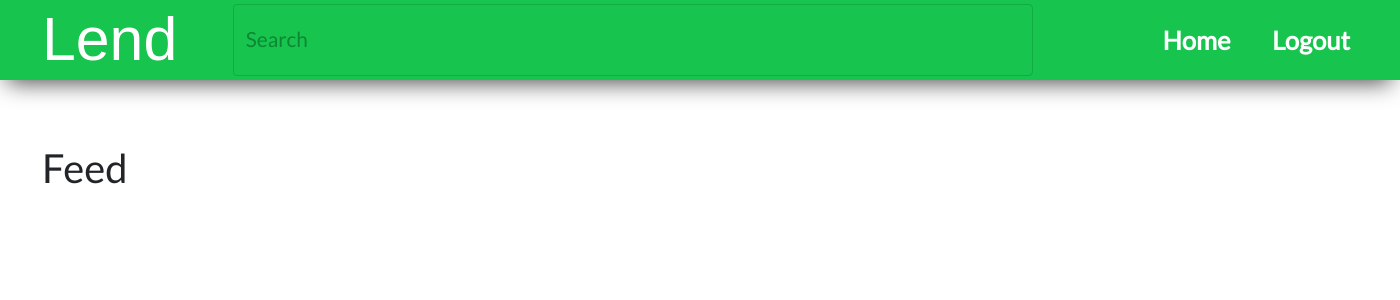
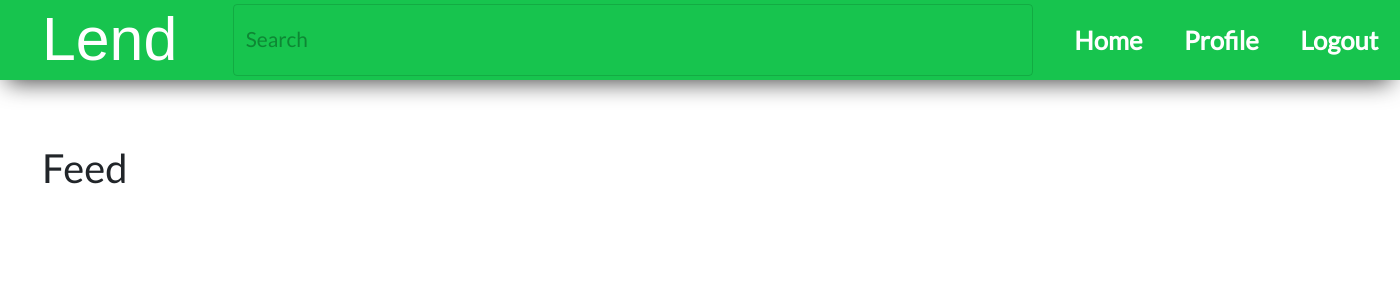
Before and after one commit to Senior-Design-Lend/lend, a Django app: page /home/ in a window 1400 px wide. Shown: the top 300 px of the page. Run offline with Django 3.2, Linux system fonts and the light colour scheme; the visitor is signed in with stand-in values (Sample User, id 1); some libraries are stand-ins or nearby versions; some web fonts are replaced.

Commit message:
Added button for profile

```diff
--- a/templates/base.html
+++ b/templates/base.html
@@ -128,6 +128,7 @@
         <div class="navbar-nav">
           {% if user.is_authenticated %}
           <a class="nav-item nav-link active" href="{% url 'home:home' %}">Home <span class="sr-only">(current)</span></a>
+          <a class="nav-item nav-link active" href="{% url 'profile:profile' %}">Profile <span class="sr-only">(current)</span></a>
           <a class="nav-item nav-link active" href="{% url 'logout' %}">Logout <span class="sr-only">(current)</span></a>
           {% else %}
           <a class="nav-item nav-link active" href="#" data-toggle="modal" data-target="#login-modal">Login <span class="sr-only">(current)</span></a>
```
